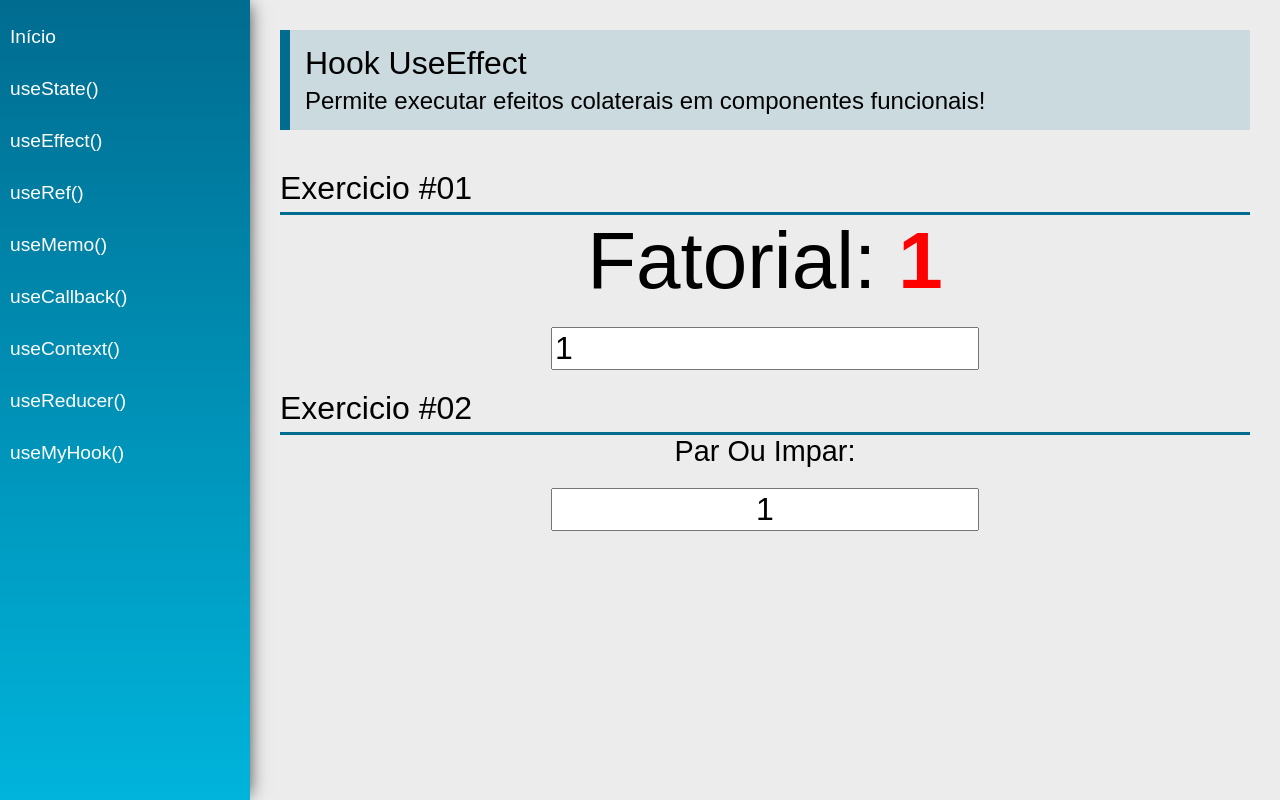
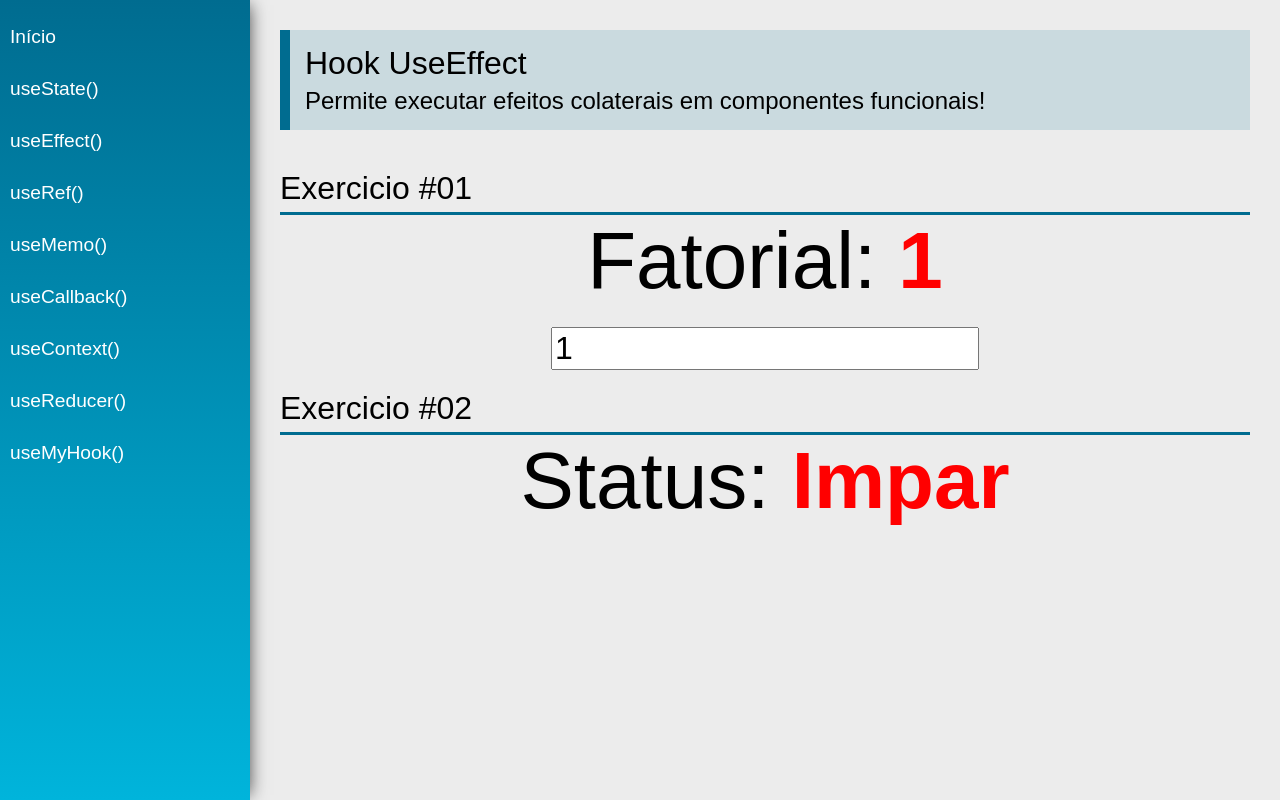
Before and after one commit to Smooke09/React-Hooks, a React (Create React App) app: page /useEffect in a window 1280 px wide. Built offline with nearby package versions, Linux system fonts and the light colour scheme.

Commit message:
challenge useEffect

```diff
--- a/src/views/examples/UseEffect.jsx
+++ b/src/views/examples/UseEffect.jsx
@@ -11,6 +11,7 @@ function calcFatorial(num) {
 }
 
 const UseEffect = (props) => {
+  //Primeiro Exercicio
   const [number, setNumber] = useState(1);
   const [fatorial, setFatorial] = useState(1);
 
@@ -28,6 +29,15 @@ const UseEffect = (props) => {
       }
     },
     [fatorial]
+  );
+  //Ex 02 par Ou impar
+  const [status, setStatus] = useState("Impar");
+
+  useEffect(
+    function () {
+      setStatus(number % 2 === 0 ? "Par" : "Impar");
+    },
+    [number]
   );
 
   return (
@@ -55,21 +65,9 @@ const UseEffect = (props) => {
       <SectionTitle title="Exercicio #02" />
       <div className="center">
         <div>
-          <span
-            className="text"
-            style={{
-              fontSize: "1.8rem",
-            }}
-          >
-            Par Ou Impar:
-          </span>
+          <span className="text">Status: </span>
+          <span className="text red">{status}</span>
         </div>
-        <input
-          type="text"
-          className="input center"
-          value={number}
-          onChange={(e) => setNumber(e.target.value)}
-        />
       </div>
     </div>
   );
```
